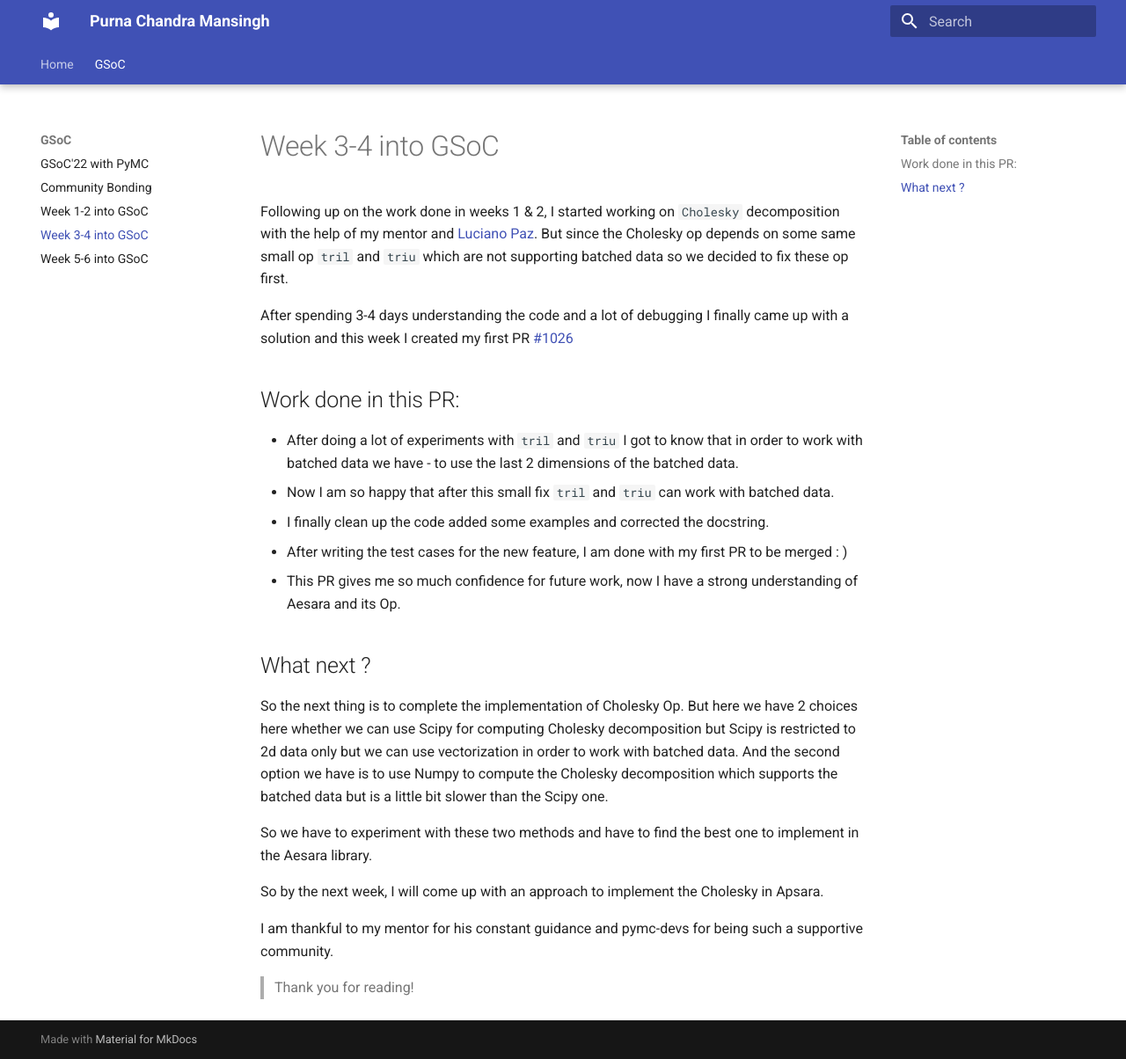
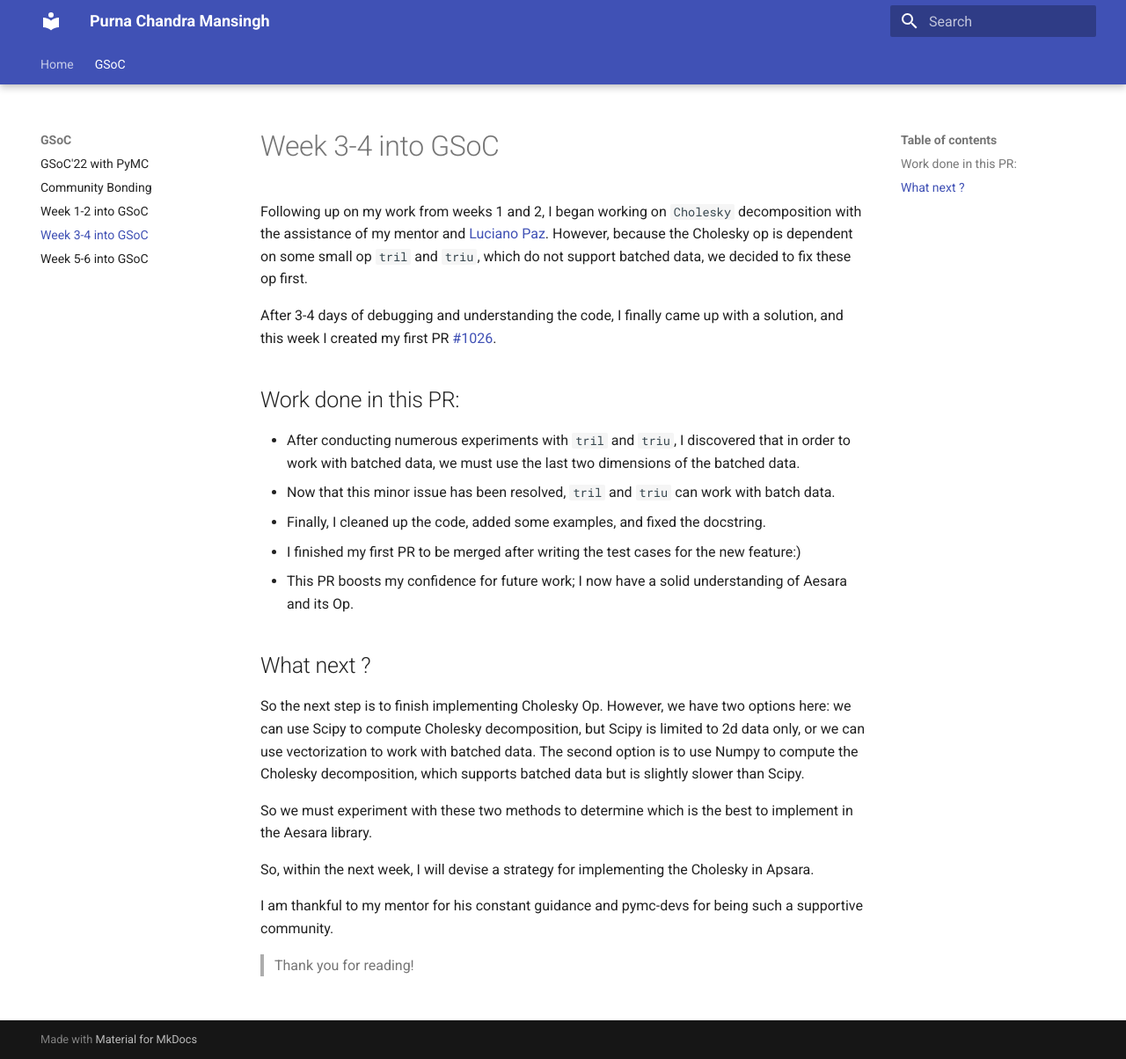
Before and after one commit to purna135/purna135.github.io, an MkDocs documentation site: the page built from docs/gsoc/week-3-4-into-GSoC.md, in a window 1280 px wide and 1204 px high. Shown: the whole window at 88% size. Built offline with MkDocs 1.6.1 and Material for MkDocs 9.7.7, drawn with Linux system fonts in a browser that asks for light colours; old or Windows-style settings are respelled for this version of MkDocs.

Commit message:
correct week 3-4

```diff
--- a/docs/gsoc/week-3-4-into-GSoC.md
+++ b/docs/gsoc/week-3-4-into-GSoC.md
@@ -1,25 +1,22 @@
 # Week 3-4 into GSoC
 
-Following up on the work done in weeks 1 & 2, I started working on `Cholesky` decomposition with the help of my mentor and [Luciano Paz](https://github.com/lucianopaz). But since the Cholesky op depends on some same small op `tril` and `triu` which are not supporting batched data so we decided to fix these op first.
+Following up on my work from weeks 1 and 2, I began working on `Cholesky` decomposition with the assistance of my mentor and [Luciano Paz](https://github.com/lucianopaz). However, because the Cholesky op is dependent on some small op `tril` and `triu`, which do not support batched data, we decided to fix these op first.
 
-After spending 3-4 days understanding the code and a lot of debugging I finally came up with a solution and this week I created my first PR [#1026](https://github.com/aesara-devs/aesara/pull/1026)
-
+After 3-4 days of debugging and understanding the code, I finally came up with a solution, and this week I created my first PR [#1026](https://github.com/aesara-devs/aesara/pull/1026).
 
 ## Work done in this PR:
-- After doing a lot of experiments with `tril` and `triu` I got to know that in order to work with batched data we have - to use the last 2 dimensions of the batched data.
-- Now I am so happy that after this small fix `tril` and `triu` can work with batched data.
-- I finally clean up the code added some examples and corrected the docstring.
-- After writing the test cases for the new feature, I am done with my first PR to be merged : )
-- This PR gives me so much confidence for future work, now I have a strong understanding of Aesara and its Op.
-
+- After conducting numerous experiments with `tril` and `triu`, I discovered that in order to work with batched data, we must use the last two dimensions of the batched data.
+- Now that this minor issue has been resolved, `tril` and `triu` can work with batch data.
+- Finally, I cleaned up the code, added some examples, and fixed the docstring.
+- I finished my first PR to be merged after writing the test cases for the new feature:)
+- This PR boosts my confidence for future work; I now have a solid understanding of Aesara and its Op.
 
 ## What next ?
-So the next thing is to complete the implementation of Cholesky Op.
-But here we have 2 choices here whether we can use Scipy for computing Cholesky decomposition but Scipy is restricted to 2d data only but we can use vectorization in order to work with batched data. And the second option we have is to use Numpy to compute the Cholesky decomposition which supports the batched data but is a little bit slower than the Scipy one.
+So the next step is to finish implementing Cholesky Op. However, we have two options here: we can use Scipy to compute Cholesky decomposition, but Scipy is limited to 2d data only, or we can use vectorization to work with batched data. The second option is to use Numpy to compute the Cholesky decomposition, which supports batched data but is slightly slower than Scipy.
 
-So we have to experiment with these two methods and have to find the best one to implement in the Aesara library.
+So we must experiment with these two methods to determine which is the best to implement in the Aesara library.
 
-So by the next week, I will come up with an approach to implement the Cholesky in Apsara.
+So, within the next week, I will devise a strategy for implementing the Cholesky in Apsara.
 
 I am thankful to my mentor for his constant guidance and pymc-devs for being such a supportive community.
 
```
